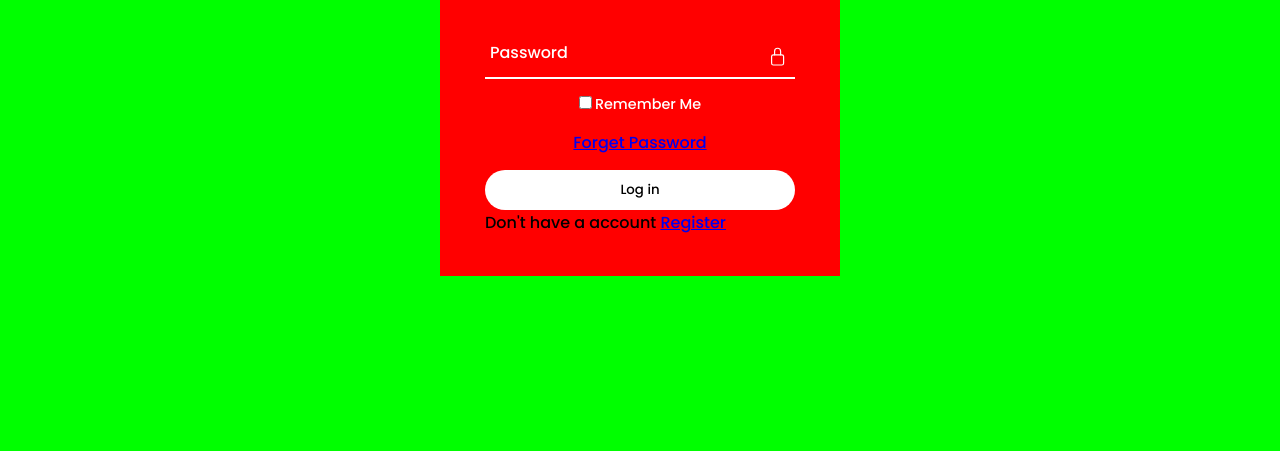
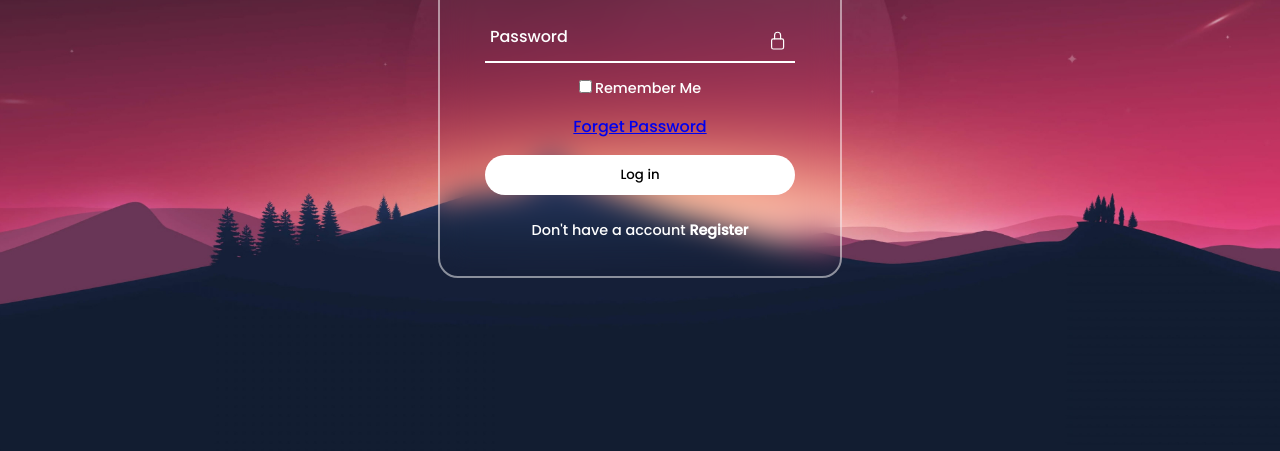
Before and after one commit to JuicyMag/login_page_1, a plain HTML site: page index.html in a window 1280 px wide. Shown: the part 349-800 px from the top of the page. Drawn offline with nearby package versions, Linux system fonts and the light colour scheme.

Commit message:
Finished project w/o JS code

```diff
--- a/styles.css
+++ b/styles.css
@@ -12,14 +12,19 @@ section{
   align-items: center;
   min-height: 100vh ;
   width:100% ;
-  background: #00ff00;
+  background: url(project_wallpaper.jpg)no-repeat ;
+  background-position: center;
+  background-size: cover;
 }
 
 .form-box{
   position relative;
   width: 400px;
   height: 450px;
-  background: red;
+  background: transparent;
+  border: 2px solid rgba(255, 255, 255, 0.5);
+  border-radius: 20px;
+  backdrop-filter: blur(15px);
   display: flex;
   justify-content: center;
   align-items: center;
@@ -110,3 +115,21 @@ button{
   cursor: pointer;
 
 }
+
+.register{
+  font-size: .9em;
+  color: white;
+  text-align: center;
+  margin: 25px 0 10px;
+}
+
+.register p a{
+  text-decoration: none;
+  color: white;
+  font-weight: 600;
+}
+
+.register p a:hover{
+  text-decoration: underline;
+  color: blue;
+}
```
Also changed, not shown: project_wallpaper.jpg (added).
